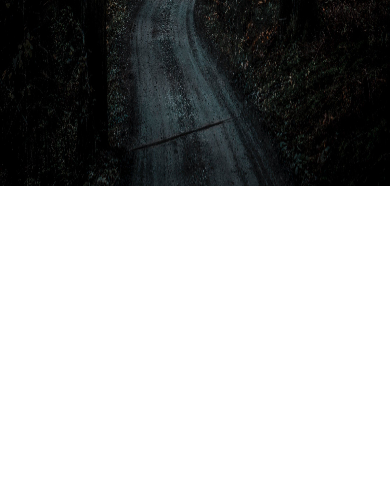
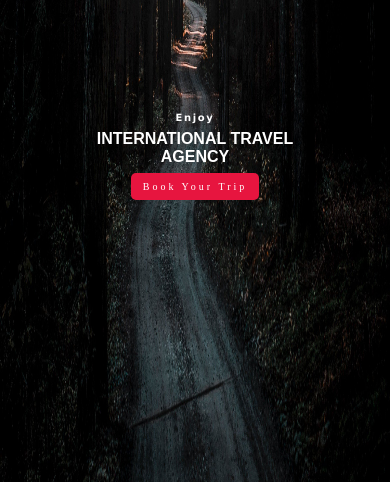
Before and after one commit to rohanshinde8725/practice, a plain HTML site: page index.html in a window 390 px wide. Shown: the part 362-844 px from the top of the page. Drawn offline with Linux system fonts and the light colour scheme.

Commit message:
Update index.html

```diff
--- a/index.html
+++ b/index.html
@@ -326,7 +326,7 @@
     }
     @media (max-width:425px){
         #container{
-            height: 34.25rem;
+            height: 100vh;
         }
         .contain{
             margin-top: -35.625rem;
```
